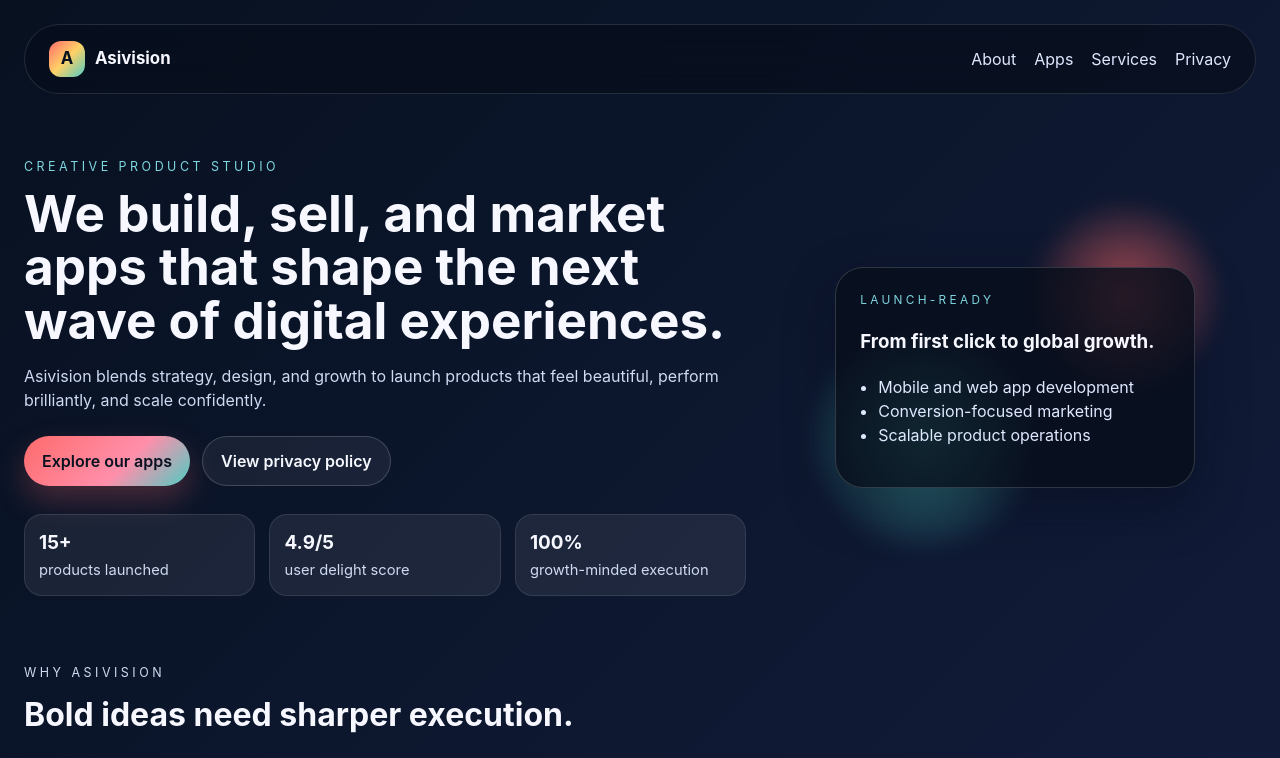
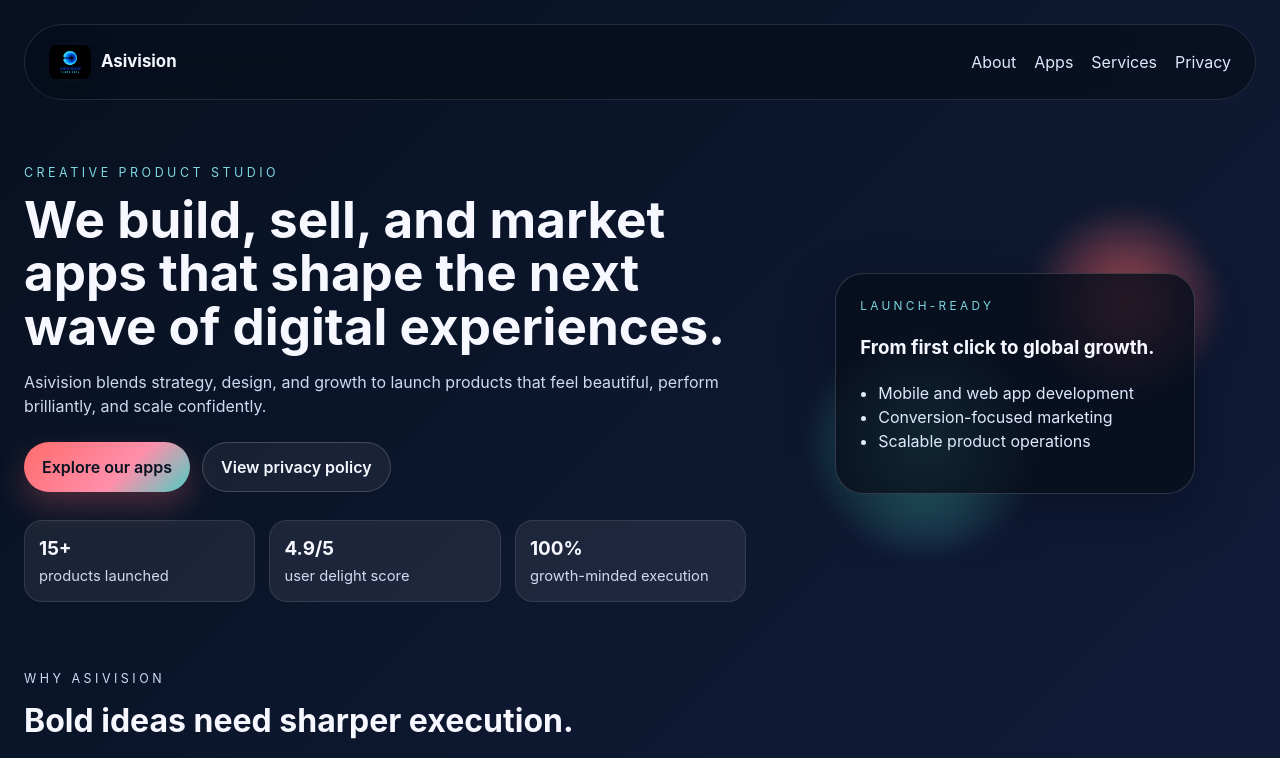
Before and after one commit to Md-Asif-Hasan/asivision, a React (Vite) app: page / in a window 1280 px wide. Shown: the top 758 px of the page. Built offline with nearby package versions, Linux system fonts and the light colour scheme; the HTML template or start-up script is replaced by a standard one.

Commit message:
Use logo.png as company logo in header

```diff
--- a/src/App.jsx
+++ b/src/App.jsx
@@ -1,3 +1,5 @@
+import logo from '../logo.png';
+
 const apps = [
   {
     name: 'MindForge Arena',
@@ -48,7 +50,7 @@ function App() {
     <div className="page-shell">
       <header className="topbar">
         <a href="#home" className="brand">
-          <span className="brand-mark">A</span>
+          <img src={logo} alt="Asivision logo" className="brand-logo" />
           <span>Asivision</span>
         </a>
         <nav className="nav-links">
--- a/src/index.css
+++ b/src/index.css
@@ -58,14 +58,12 @@ a {
   font-size: 1.05rem;
 }
 
-.brand-mark {
-  display: inline-grid;
-  place-items: center;
-  width: 36px;
-  height: 36px;
-  border-radius: 12px;
-  background: linear-gradient(135deg, #ff6b6b, #ffd166, #4ecdc4);
-  color: #071120;
+.brand-logo {
+  width: 42px;
+  height: 42px;
+  object-fit: contain;
+  border-radius: 14px;
+  box-shadow: 0 10px 30px rgba(0,0,0,0.18);
 }
 
 .nav-links {
```
Also changed, not shown: logo.png (added).
